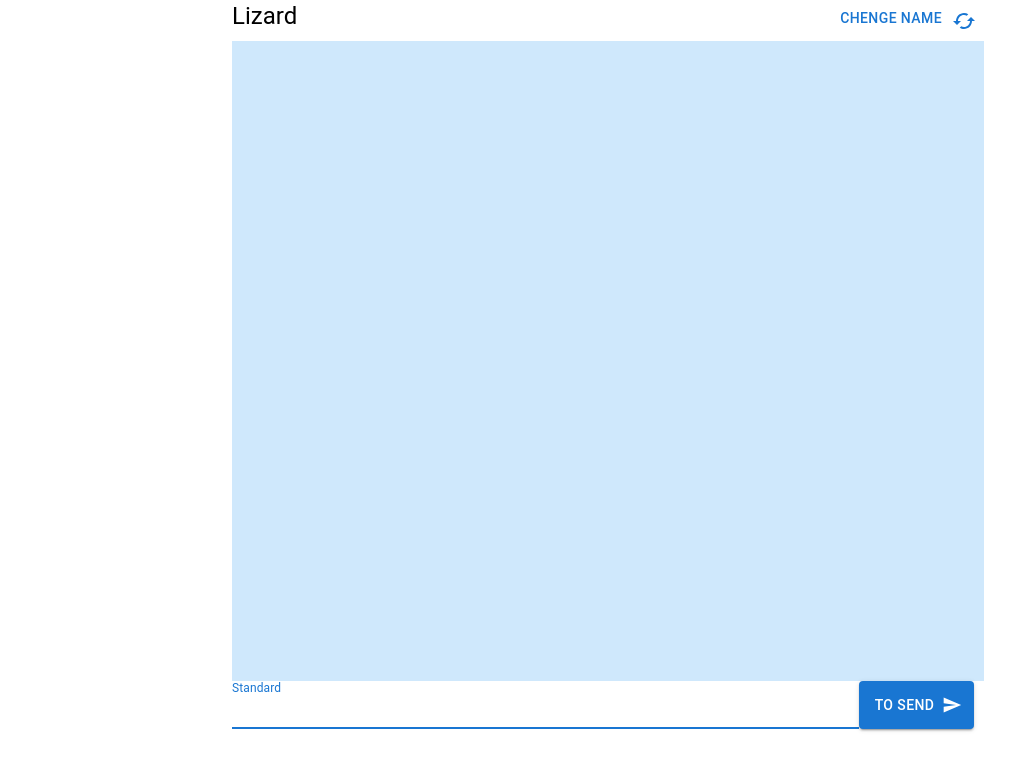
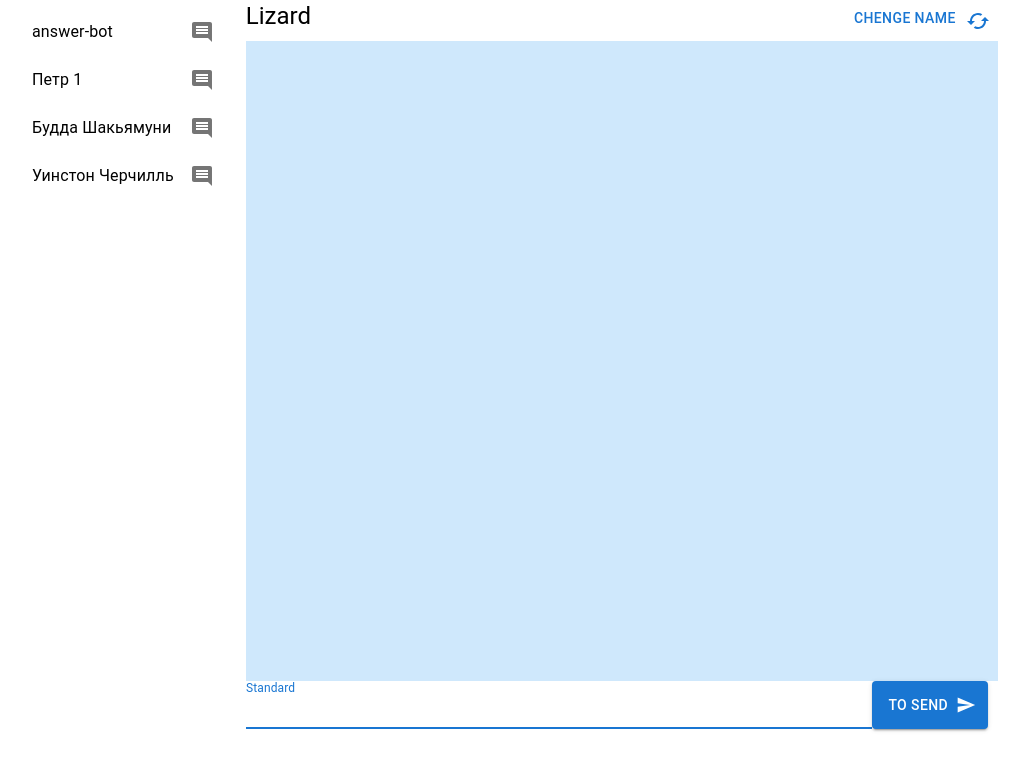
Before and after one commit to kuznetsov-1992-gr/react-myapp, a React (Create React App) app: page / in a window 1280 px wide. Shown: the top 770 px of the page, without its empty margins (32-1061 px from the left). Built offline with nearby package versions, Linux system fonts and the light colour scheme.

Commit message:
add lesson 3

```diff
--- a/src/App.js
+++ b/src/App.js
@@ -1,7 +1,8 @@
 import React, {useState, useEffect} from "react";
 import { v4 as uuidv4 } from 'uuid';
-import {Container, Box, Button, Typography,} from '@mui/material/';
+import {Container, Box, Button, Typography, List, ListItem, ListItemText, IconButton} from '@mui/material/';
 import CachedIcon from '@mui/icons-material/Cached';
+import CommentIcon from '@mui/icons-material/Comment';
 
 import MessageField from './components/MessageField'
 import MessageInputField from "./components/MessageInputField";
@@ -41,16 +42,24 @@ function App () {
   }
 
   function genitateValue(bot){
-    let bot_key =Object.keys(bot)[parseInt(Math.random()* Object.keys(bot).length)]
+
+
+
+    let bot_key = Object.keys(bot)[parseInt(Math.random()* Object.keys(bot).length)];
+    console.log(bot_key)
+    if(bot_key === 'answer-bot'){
+      bot_key = Object.keys(bot)[parseInt(Math.random()* Object.keys(bot).length)];
+       console.log('duble:', bot_key )
+    }
 
     let bot_value = bot[bot_key][parseInt(Math.random() * bot[bot_key].length)];
 
   setGreatPeople({author: bot_key, text: bot_value, id: uuidv4()})
 
 
-  // console.log(bot_key)
+
   // console.log(bot_value)
-  console.log(greatPeople)
+  // console.log(greatPeople)
   }
 
 
@@ -91,10 +100,25 @@ function App () {
 
 
   return (
-    <>
+    <Container sx={{display: 'flex'}}>
+      <List>
 
+        {Object.keys(bot).map( item => (
+            <ListItem
+            key={uuidv4()}
+            disableGutters
+            secondaryAction={
+              <IconButton aria-label="comment">
+                <CommentIcon />
+              </IconButton>
+            }
+          >
+            <ListItemText primary={item} />
+          </ListItem>
+        ))}
+      </List>
 
-      <Container sx={{width: '800px'}}>
+      <Container sx={{width: '800px', margin: 0}}>
         < Box sx={{display: 'flex', justifyContent: 'space-between '}}>
         <Typography gutterBottom variant="h5" component="div">
           Lizard
@@ -114,7 +138,7 @@ function App () {
           toggleToValue={toggleToValue}
             />
       </Container>
-    </>
+    </Container>
   )
 
 }
--- a/src/Constants/bot_value.js
+++ b/src/Constants/bot_value.js
@@ -1,11 +1,13 @@
 import React from "react";
 
 const bot = {
+   'answer-bot' : [],
+
    'Петр 1' : ['Не держись Устава, яко слепой стенки.', 'Троим не верь: бабе не верь, турку не верь, непьющему не верь.', 'Есть желание, – тысяча способов; нет желания, – тысяча поводов!', 'Несчастья бояться — счастья не видать.', 'Говори кратко, проси мало, уходи борзо!'],
 
    'Будда Шакьямуни': ['Не завидовать чужим хорошим качествам, а через восхищение прививать их себе.', 'Чтобы наслаждаться хорошим здоровьем, чтобы создать истинное счастье для своей семьи, чтобы принести мир всем, нужно сначала обуздать и контролировать свой собственный ум. Если человек может управлять своим сознанием, то он сможет найти путь к Просветлению и вся мудрость и добродетель, естественно, придут к нему.', 'Один из самых полезных жизненных навыков — это умение быстро забывать все плохое: не зацикливаться на неприятностях, не жить обидами, не упиваться раздражением, не таить злобу... Не стоит тащить разный хлам в свою душу.', 'Не задерживаться в прошлом, не мечтать о будущем, сосредоточить ум полностью на настоящем моменте.', 'Счастье — это не удачное сочетание внешних обстоятельств. Это просто состояние вашего ума.'],
 
-   'Уинстон Черчилль': ['Самый хороший способ испортить отношения — это начать выяснять их.', 'Ничто в жизни так не воодушевляет, как то, что в тебя стреляли и промахнулись.', 'Успех — это способность шагать от одной неудачи к другой, не теряя энтузиазма.', 'У тебя есть враги? Хорошо. Значит, в своей жизни ты что-то когда-то отстаивал.', 'Когда орлы молчат, болтают попугаи.']
+   'Уинстон Черчилль': ['Самый хороший способ испортить отношения — это начать выяснять их.', 'Ничто в жизни так не воодушевляет, как то, что в тебя стреляли и промахнулись.', 'Успех — это способность шагать от одной неудачи к другой, не теряя энтузиазма.', 'У тебя есть враги? Хорошо. Значит, в своей жизни ты что-то когда-то отстаивал.', 'Когда орлы молчат, болтают попугаи.'],
 
 
 }
```
